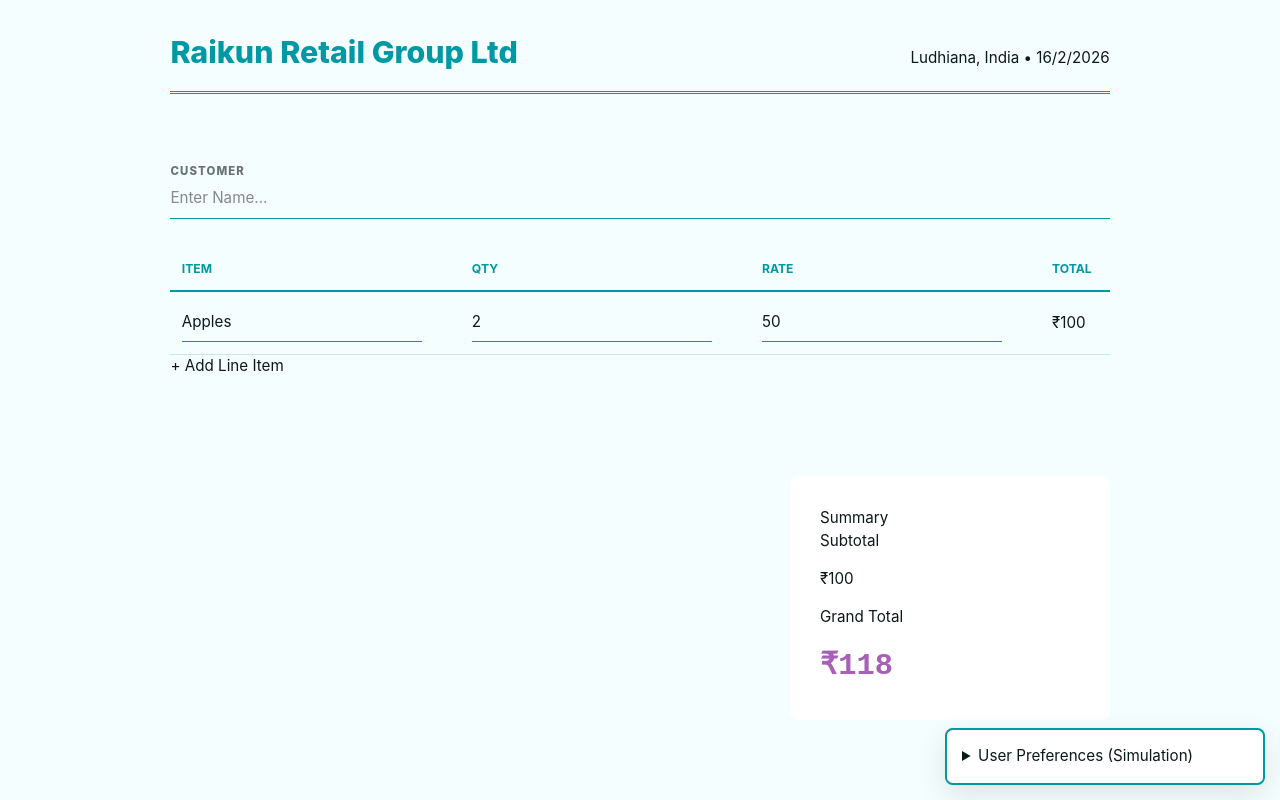
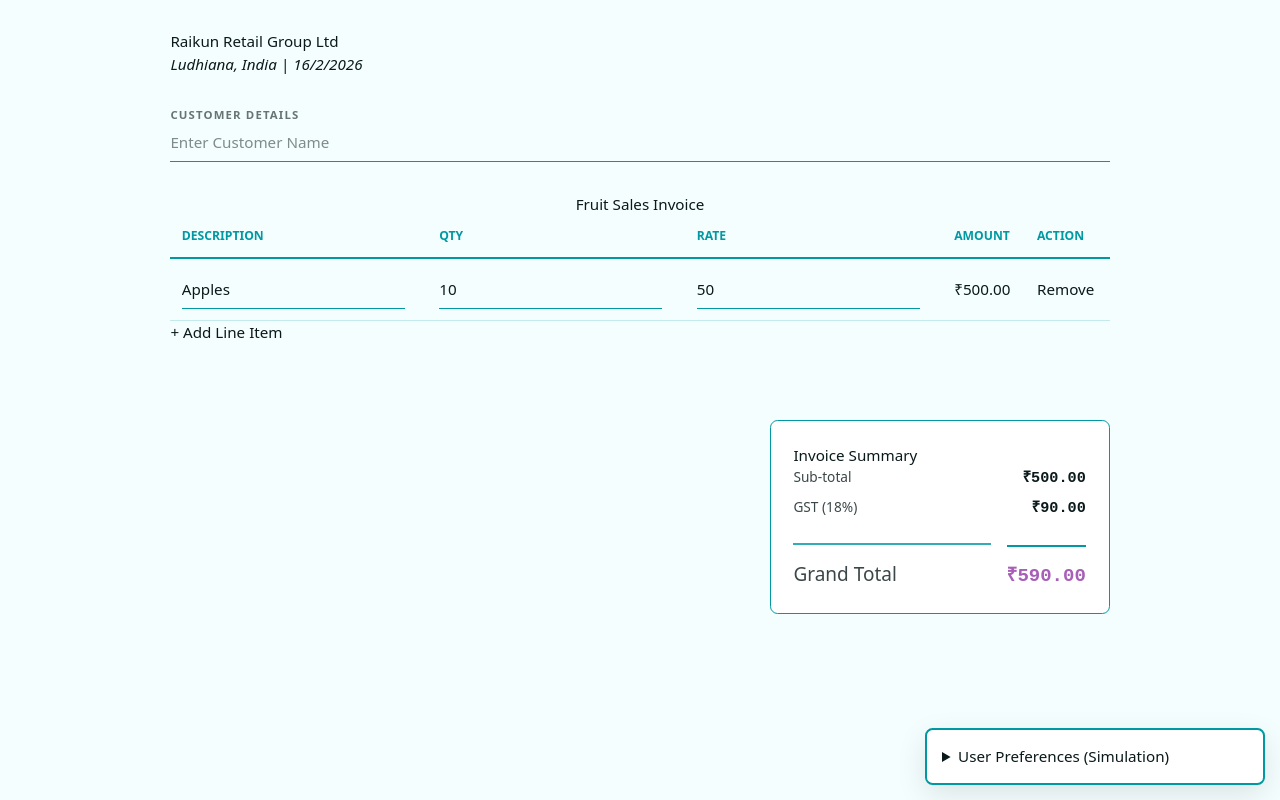
Before and after one commit to hsrai/svKitApp, a SvelteKit app: page /billing in a window 1280 px wide. Built offline with nearby package versions, Linux system fonts and the light colour scheme.

Commit message:
Tax is displayed and alignment issue of  subtotal/tax resolved.

```diff
--- a/src/app.css
+++ b/src/app.css
@@ -1,29 +1,30 @@
 @import "tailwindcss";
 
 html {
+    /* Inherits fonts from macOS/Windows/Linux system settings */
+    font-family: system-ui, -apple-system, BlinkMacSystemFont, "Segoe UI", Roboto, sans-serif;
+
     background-color: var(--bg-theme);
     color: var(--text-theme);
     font-size: var(--base-font-size);
-    font-family: 'Inter', system-ui, sans-serif;
-    transition: background-color 0.3s ease, color 0.3s ease;
+    line-height: var(--line-height-theme, 1.5);
+    transition: background-color 0.3s ease;
+}
+
+/* Detects if the user's OS is set to Dark Mode */
+@media (prefers-color-scheme: dark) {
+    :root:not([data-user-theme]) {
+        --bg-theme: oklch(18% 0.01 220);
+        --text-theme: oklch(98% 0.01 220);
+        --card-bg: oklch(22% 0.02 220);
+    }
 }
 
 main {
     margin: 0 auto;
-    max-width: 1000px;
+    max-width: var(--max-width-erp, 1000px);
     padding: calc(var(--gap-mult) * 2rem);
     display: flex;
     flex-direction: column;
-    gap: calc(var(--gap-mult) * 2.5rem);
+    gap: calc(var(--gap-mult) * 2rem);
 }
-
-/* Global Tag Governance */
-h1 { color: var(--primary); font-weight: 800; font-size: 2rem; }
-button { cursor: pointer; border: none; font-family: inherit; }
-input { font-family: inherit; font-size: inherit; }
-
-/* ERP Responsive Variable Guard */
-@media (max-width: 768px) {
-    :root { --gap-mult: 0.8; }
-    main { padding: 1rem; }
-}
--- a/src/routes/billing/+page.svelte
+++ b/src/routes/billing/+page.svelte
@@ -2,61 +2,104 @@
     import { GLOBAL_CONSTANTS } from '$lib/global.config';
     import { generateSummary } from './engine';
 
-    // Bundle Imports
+    // 1. Global Standard Bundles (ERPs use these across all modules)
     import '$lib/styles/bundles/forms.css';
     import '$lib/styles/bundles/tables.css';
+
+    // 2. Local Feature Identity (Specific to Billing)
     import './billing-local.css';
 
+    // 3. State Management (Svelte 5 Runes)
+    let customerName = $state('');
     let items = $state([
-        { id: crypto.randomUUID(), name: 'Apples', quantity: 2, rate: 50 }
+        { id: crypto.randomUUID(), name: 'Apples', quantity: 10, rate: 50 }
     ]);
-    let customer = $state('');
-    let summary = $derived(generateSummary(customer, items));
 
-    const add = () => items.push({ id: crypto.randomUUID(), name: '', quantity: 0, rate: 0 });
+    // 4. Derived Logic (The 'Brain' - updates automatically)
+    let summary = $derived(generateSummary(customerName, items));
+
+    const addItem = () => {
+        items.push({ id: crypto.randomUUID(), name: '', quantity: 0, rate: 0 });
+    };
+
+    const removeItem = (id: string) => {
+        items = items.filter(i => i.id !== id);
+    };
 </script>
 
 <main>
     <header>
         <h1>{GLOBAL_CONSTANTS.companyName}</h1>
-        <p>{GLOBAL_CONSTANTS.hqAddress} • {summary.date}</p>
+        <address>
+            {GLOBAL_CONSTANTS.hqAddress} | <time>{summary.date}</time>
+        </address>
     </header>
 
     <section>
         <fieldset>
-            <legend>Customer</legend>
-            <input type="text" bind:value={customer} placeholder="Enter Name..." />
+            <legend>Customer Details</legend>
+            <input
+                type="text"
+                bind:value={customerName}
+                placeholder="Enter Customer Name"
+            />
         </fieldset>
 
         <table data-table-type="responsive">
+            <caption>Fruit Sales Invoice</caption>
             <thead>
                 <tr>
-                    <th>Item</th>
+                    <th>Description</th>
                     <th>Qty</th>
                     <th>Rate</th>
-                    <th>Total</th>
+                    <th>Amount</th>
+                    <th>Action</th>
                 </tr>
             </thead>
             <tbody>
                 {#each items as item (item.id)}
                     <tr>
-                        <td data-label="Item"><input bind:value={item.name} /></td>
-                        <td data-label="Qty"><input type="number" bind:value={item.quantity} /></td>
-                        <td data-label="Rate"><input type="number" bind:value={item.rate} /></td>
-                        <td data-label="Total">₹{item.quantity * item.rate}</td>
+                        <td data-label="Description">
+                            <input bind:value={item.name} placeholder="Item name" />
+                        </td>
+                        <td data-label="Qty">
+                            <input type="number" bind:value={item.quantity} />
+                        </td>
+                        <td data-label="Rate">
+                            <input type="number" bind:value={item.rate} />
+                        </td>
+                        <td data-label="Amount">
+                            {summary.currency}{(item.quantity * item.rate).toFixed(2)}
+                        </td>
+                        <td data-label="Action">
+                            <button type="button" onclick={() => removeItem(item.id)}>
+                                Remove
+                            </button>
+                        </td>
                     </tr>
                 {/each}
             </tbody>
         </table>
-        <button type="button" onclick={add}>+ Add Line Item</button>
+
+        <button type="button" onclick={addItem}>
+            + Add Line Item
+        </button>
     </section>
 
     <footer>
         <aside>
-            <h2>Summary</h2>
+            <h2>Invoice Summary</h2>
             <dl>
-                <dt>Subtotal</dt> <dd>₹{summary.subTotal}</dd>
-                <dt>Grand Total</dt> <dd><output>₹{summary.grandTotal}</output></dd>
+                <dt>Sub-total</dt>
+                <dd>{summary.currency}{summary.subTotal.toFixed(2)}</dd>
+
+                <dt>GST ({summary.taxRateLabel})</dt>
+                <dd>{summary.currency}{summary.taxAmount.toFixed(2)}</dd>
+
+                <dt>Grand Total</dt>
+                <dd>
+                    <output>{summary.currency}{summary.grandTotal.toFixed(2)}</output>
+                </dd>
             </dl>
         </aside>
     </footer>
--- a/src/routes/billing/billing-local.css
+++ b/src/routes/billing/billing-local.css
@@ -1,53 +1,52 @@
 @reference "../../app.css";
 
-header {
-    display: flex;
-    justify-content: space-between;
-    align-items: baseline;
-    border-bottom: 3px double var(--primary);
-    padding-bottom: 1rem;
-    margin-bottom: 2rem;
-}
-
-address { font-style: normal; font-size: 0.9rem; opacity: 0.8; }
-
-/* The Add Button - Styled via attribute to keep HTML naked */
-section > button[onclick] {
-    cursor: pointer;
-    margin-top: 2rem;
-    padding: 0.75rem 1.5rem;
-    background: var(--primary);
-    color: var(--bg-theme);
-    border: none;
-    border-radius: var(--radius-theme);
-    font-weight: bold;
-    transition: transform 0.1s;
-}
-
-section > button[onclick]:active { transform: scale(0.98); }
-
 footer {
-    margin-top: 4rem;
+    margin-top: 3rem;
     display: flex;
     justify-content: flex-end;
 }
 
 aside {
-    width: 320px;
-    padding: 2rem;
+    width: 100%;
+    max-width: 340px;
+    padding: 1.5rem;
     background: var(--card-bg);
+    border: 1px solid var(--primary);
     border-radius: var(--radius-theme);
 }
 
+/* Grid logic for aligned pairs: Name on left, Value on right */
 dl {
     display: grid;
-    grid-template-cols: 1fr auto;
-    gap: 1rem;
+    grid-template-columns: 1fr auto;
+    gap: 0.5rem 1rem;
+    align-items: baseline;
+    margin: 0;
+}
+
+dt {
+    font-size: 0.9rem;
+    font-weight: 500;
+    opacity: 0.8;
+}
+
+dd {
+    margin: 0;
+    text-align: right;
+    font-family: ui-monospace, monospace;
+    font-weight: 700;
+}
+
+/* Visual emphasis for the Grand Total row */
+dt:last-of-type,
+dd:last-of-type {
+    margin-top: 1rem;
+    padding-top: 1rem;
+    border-top: 2px solid var(--primary);
+    font-size: 1.25rem;
 }
 
 output {
-    font-size: 2rem;
+    color: var(--accent);
     font-weight: 900;
-    color: var(--accent);
-    font-family: monospace;
 }
--- a/src/routes/billing/engine.ts
+++ b/src/routes/billing/engine.ts
@@ -4,7 +4,10 @@
 
 export const generateSummary = (name: string, items: FruitItem[]): BillSummary => {
     const subTotal = items.reduce((sum, item) => sum + (item.quantity * item.rate), 0);
+
+    // Logic pulls strictly from your constants file
     const taxAmount = subTotal * BILLING_SETTINGS.defaultTaxRate;
+    const taxRatePercent = (BILLING_SETTINGS.defaultTaxRate * 100).toString() + '%';
 
     return {
         customerName: name,
@@ -12,6 +15,7 @@
         taxAmount,
         grandTotal: subTotal + taxAmount,
         date: new Date().toLocaleDateString(BILLING_SETTINGS.dateFormat),
-        currency: GLOBAL_CONSTANTS.currencySymbol
+        currency: GLOBAL_CONSTANTS.currencySymbol,
+        taxRateLabel: taxRatePercent
     };
 };
```
